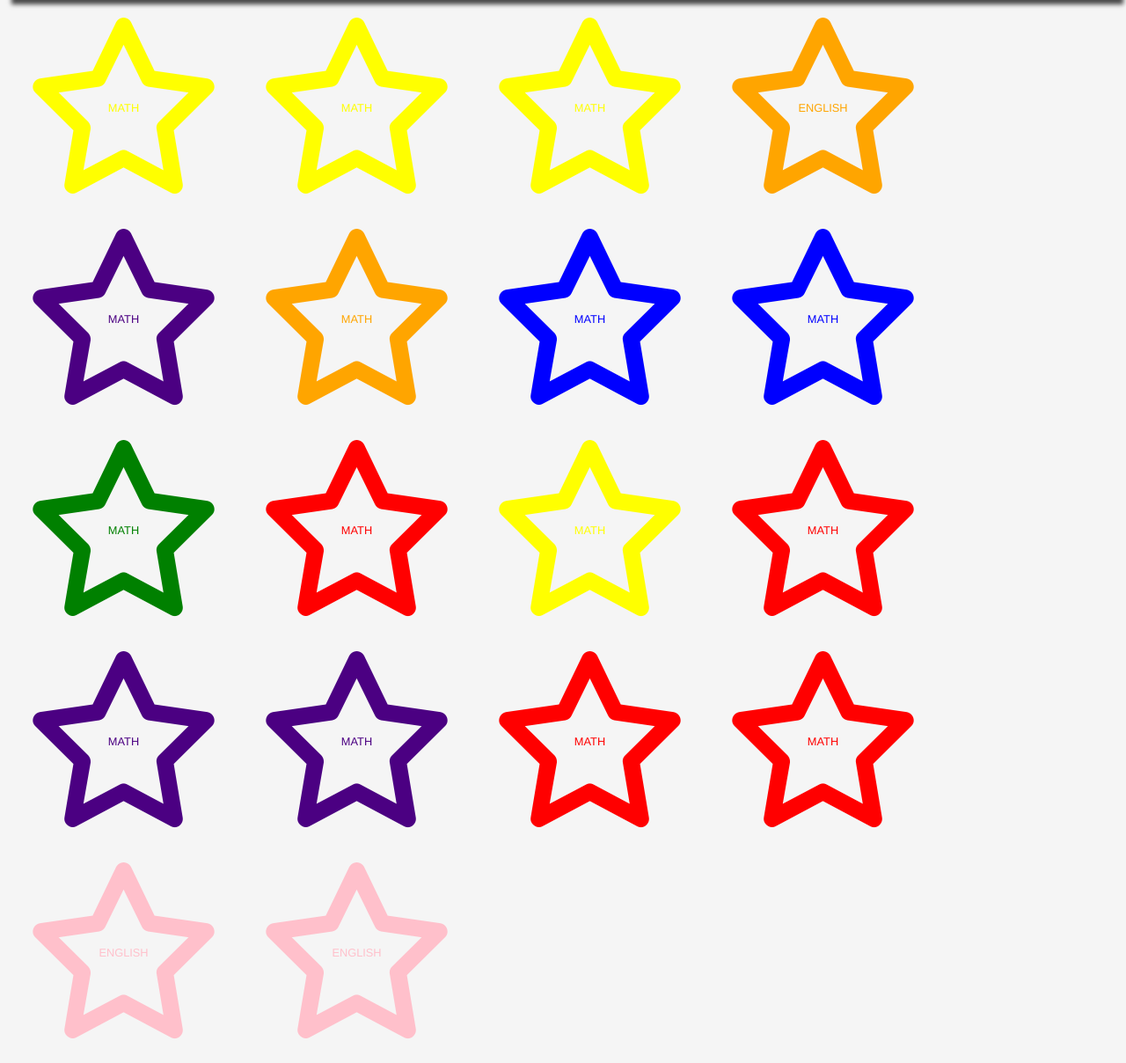
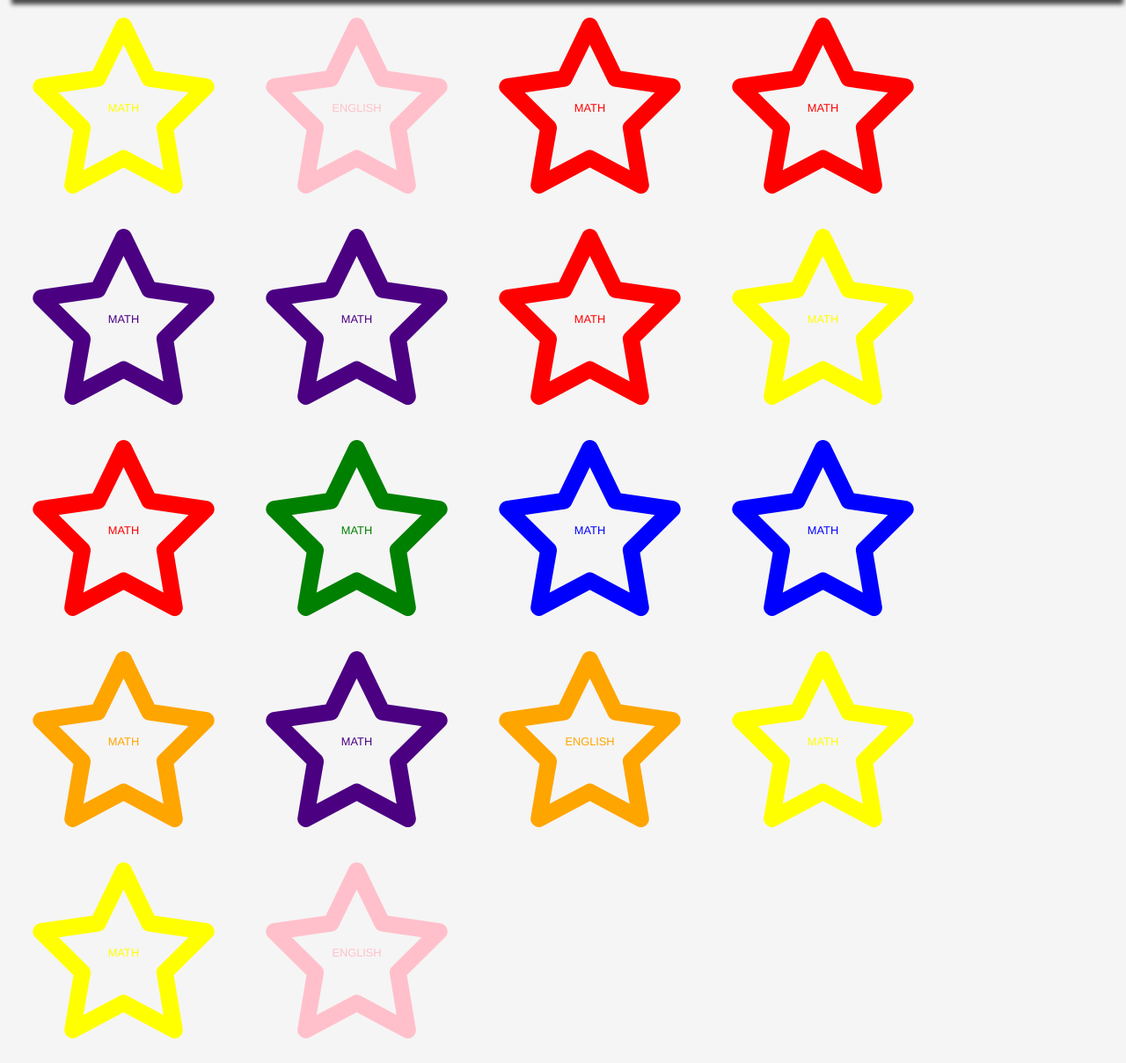
Before and after one commit to govindjoshi12/star-tracker, a PHP site: page / in a window 1280 px wide. Shown: the part 78-1286 px from the top of the page at 88% size. Run offline with PHP 8.4, Linux system fonts and the light colour scheme; data comes from the database, SQL or seed files in the repository; data that the repository does not hold is empty; some libraries are stand-ins or nearby versions.

Commit message:
sort stars by date

```diff
--- a/index.php
+++ b/index.php
@@ -36,7 +36,7 @@
                 die("Connection Failed: " . $conn->connect_error);
             }
 
-            $sql = "SELECT id, subject, color, details, timestamp FROM stars";
+            $sql = "SELECT id, subject, color, details, timestamp FROM stars ORDER BY timestamp DESC";
             $result = $conn->query($sql);
 
             while($row = $result->fetch_assoc()) {
```
